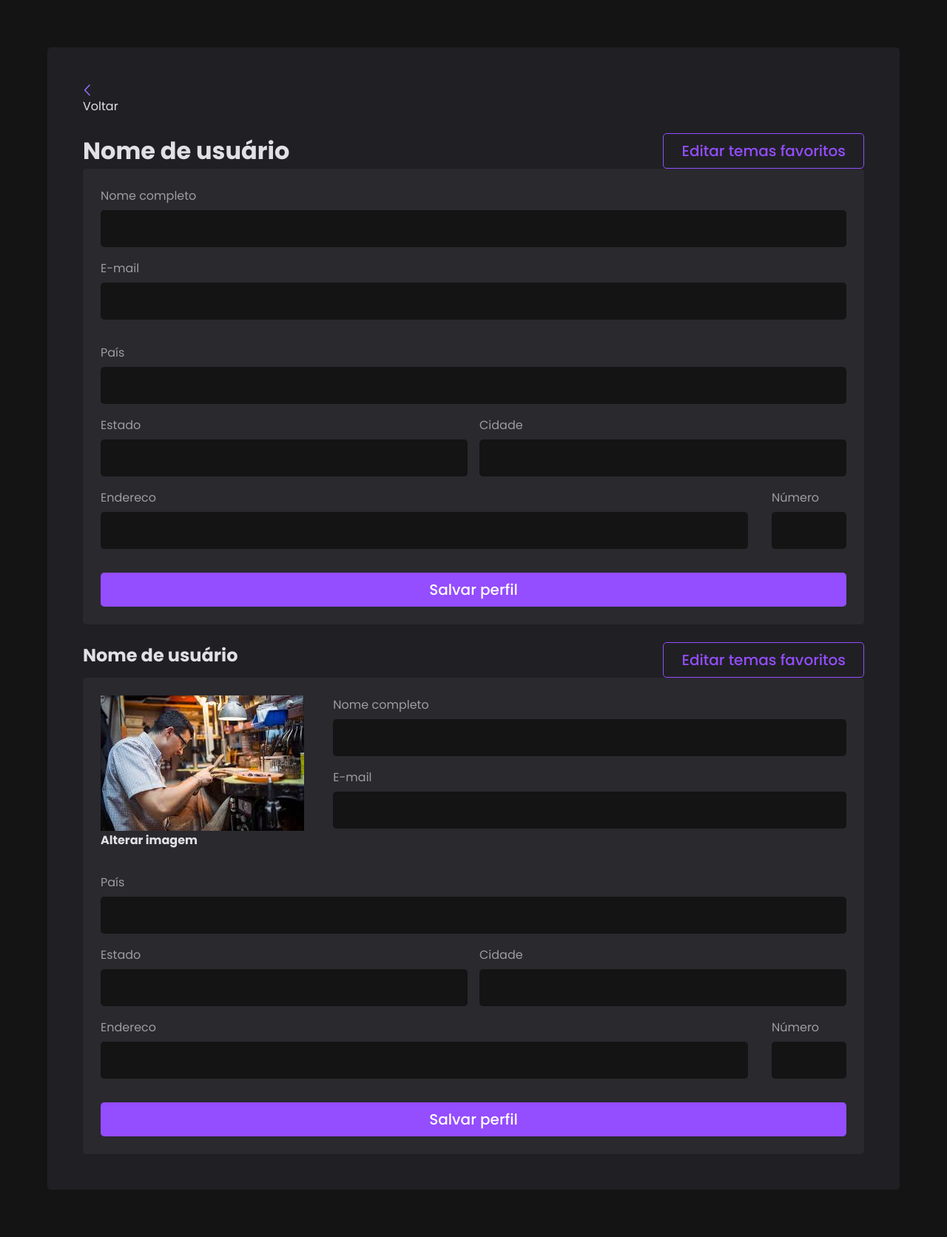
After one commit to BauerKayke/DIY_Space, a PHP site: page /Pages/EditarPerfil.php in a window 1280 px wide. The commit adds this page. Shown: the whole page at 74% size. Run offline with PHP 8.4, Linux system fonts and the light colour scheme; some libraries are stand-ins or nearby versions.

Commit message:
Adiciona página de editar perfil

```diff
--- /dev/null
+++ b/Pages/EditarPerfil.php
@@ -0,0 +1,154 @@
+</html>
+<!DOCTYPE html>
+<html lang="pt-BR">
+
+<head>
+  <meta charset="UTF-8">
+  <meta name="viewport" content="width=device-width, initial-scale=1.0">
+  <script src="http://ajax.googleapis.com/ajax/libs/jquery/2.0.0/jquery.min.js"></script>
+  <link rel="stylesheet" href="../Style/global.css">
+  <link rel="stylesheet" href="../Style/perfil.css">
+  <link rel="stylesheet" href="../Style/EditarPerfil.css">
+
+  <link href="https://fonts.googleapis.com/css2?family=Montserrat:ital,wght@0,100..900;1,100..900&family=Poppins:ital,wght@0,100;0,200;0,300;0,400;0,500;0,600;0,700;0,800;0,900;1,100;1,200;1,300;1,400;1,500;1,600;1,700;1,800;1,900&family=Roboto:ital,wght@0,100;0,300;0,400;0,500;0,700;0,900;1,100;1,300;1,400;1,500;1,700;1,900&display=swap" rel="stylesheet">
+
+  <title>DIY SPACE</title>
+</head>
+
+<body>
+  <main class="main">
+    <section class="box-container edit-profile-info-container">
+
+    <div class="edit-profile-form-container">
+      <header class="edit-profile-header-container">
+        <a>
+          <svg width="18" height="19" viewBox="0 0 18 19" fill="none" xmlns="http://www.w3.org/2000/svg">
+            <path d="M9.54551 3.59844C9.61317 3.52684 9.66607 3.44261 9.70118 3.35057C9.73629 3.25852 9.75293 3.16046 9.75014 3.06198C9.74736 2.9635 9.7252 2.86654 9.68494 2.77663C9.64468 2.68671 9.58711 2.60561 9.51551 2.53794C9.4439 2.47028 9.35967 2.41738 9.26763 2.38227C9.17558 2.34716 9.07752 2.33052 8.97904 2.33331C8.88057 2.33609 8.7836 2.35825 8.69369 2.39851C8.60377 2.43877 8.52267 2.49634 8.45501 2.56794L2.08001 9.31794C1.94835 9.4572 1.875 9.64156 1.875 9.83319C1.875 10.0248 1.94835 10.2092 2.08001 10.3484L8.45501 17.0992C8.52222 17.1724 8.60331 17.2315 8.69355 17.273C8.7838 17.3146 8.88141 17.3378 8.9807 17.3413C9.08 17.3449 9.179 17.3286 9.27197 17.2936C9.36494 17.2585 9.45001 17.2053 9.52225 17.1371C9.5945 17.0689 9.65246 16.987 9.69279 16.8962C9.73311 16.8054 9.75499 16.7075 9.75715 16.6081C9.75932 16.5088 9.74172 16.41 9.70539 16.3176C9.66905 16.2251 9.61471 16.1407 9.54551 16.0694L3.65651 9.83319L9.54551 3.59844Z" fill="#9C6EFF"/>
+          </svg>
+          <p>Voltar</p>
+        </a>
+
+        <div class="edit-profile-header-content">
+          <h1 class="title-h1">Nome de usuário</h1>
+
+          <a class="secondary-button" href="">Editar temas favoritos</a>
+        </div>
+      </header>
+
+      <form action="" class="form-container">
+        <div class="form-content">
+          <div class="inputs-multi-group">
+            <!-- <div>
+              <img class="profile-image-container" alt="" src="../assets/exDiy.jpeg">
+              <strong>Alterar imagem</strong>
+            </div> -->
+
+            <div class="inputs-column-group">
+              <div class="input-group">
+                <label for="nome">Nome completo</label>
+                <input class="input-dark" type="nome">
+              </div>
+              <div class="input-group">
+                <label for="email">E-mail</label>
+                <input class="input-dark" type="email">
+              </div>
+            </div>
+          </div>
+
+          <div class="inputs-column-group">
+            <div class="input-group">
+              <label for="pais">País</label>
+              <input class="input-dark" type="text" name="pais">
+            </div>
+            <div class="inputs-line-group">
+              <div class="input-group">
+                <label for="estado">Estado</label>
+                <input class="input-dark" type="text" name="estado">
+              </div>
+              <div class="input-group">
+                <label for="cidade">Cidade</label>
+                <input class="input-dark" name="cidade">
+              </div>
+            </div>
+            <div class="inputs-grid-group">
+              <div class="input-group">
+                <label for="endereco">Endereco</label>
+                <input class="input-dark" type="text"name="endereco">
+              </div>
+              <div class="input-group">
+                <label for="numero">Número</label>
+                <input class="input-dark" type="text" name="numero">
+              </div>
+            </div>
+
+          </div>
+          <button class="primary-button" type="submit"> Salvar perfil</button>
+        </div>
+      </form>
+    </div>
+
+    <div>
+      <header class="edit-profile-header-container">
+        <div class="edit-profile-header-content">
+          <h2 class="title-h2">Nome de usuário</h2>
+
+          <a class="secondary-button" href="">Editar temas favoritos</a>
+        </div>
+      </header>
+
+      <form action="" class="form-container">
+        <div class="form-content">
+          <div class="inputs-multi-group">
+            <div>
+              <img class="profile-image-container" alt="" src="../assets/exDiy.jpeg">
+              <strong>Alterar imagem</strong>
+            </div>
+
+            <div class="inputs-column-group">
+              <div class="input-group">
+                <label for="nome">Nome completo</label>
+                <input class="input-dark" type="nome">
+              </div>
+              <div class="input-group">
+                <label for="email">E-mail</label>
+                <input class="input-dark" type="email">
+              </div>
+            </div>
+          </div>
+
+          <div class="inputs-column-group">
+            <div class="input-group">
+              <label for="pais">País</label>
+              <input class="input-dark" type="text" name="pais">
+            </div>
+            <div class="inputs-line-group">
+              <div class="input-group">
+                <label for="estado">Estado</label>
+                <input class="input-dark" type="text" name="estado">
+              </div>
+              <div class="input-group">
+                <label for="cidade">Cidade</label>
+                <input class="input-dark" name="cidade">
+              </div>
+            </div>
+            <div class="inputs-grid-group">
+              <div class="input-group">
+                <label for="endereco">Endereco</label>
+                <input class="input-dark" type="text"name="endereco">
+              </div>
+              <div class="input-group">
+                <label for="numero">Número</label>
+                <input class="input-dark" type="text" name="numero">
+              </div>
+            </div>
+
+          </div>
+          <button class="primary-button" type="submit"> Salvar perfil</button>
+        </div>
+      </form>
+    </div>
+
+    </section>
+</body>
+
+</html>
--- a/Pages/Perfil.php
+++ b/Pages/Perfil.php
@@ -41,15 +41,15 @@
     </svg>
 
   </nav> -->
-  <main class="profile-container">
-    <section class="profile-info-container">
+  <main class="profile-container main">
+    <section class="box-container profile-info-container">
       <img class="profile-image-container" alt="" src="../assets/exDiy.jpeg">
       <div class="profile-info-content">
         <header class="profile-header">
           <h2 class="title-h2">Nome de usuário</h2>
 
           <div class="profile-actions-buttons">
-            <a class="primary-button" href="">Editar perfil</a>
+            <a class="primary-button" href="EditarPerfil.php">Editar perfil</a>
             <a href="icon-button">
               <svg width="24" height="25" viewBox="0 0 24 25" fill="none" xmlns="http://www.w3.org/2000/svg">
                 <path d="M9.2502 22.3333L8.8502 19.1333C8.63353 19.0499 8.42953 18.9499 8.2382 18.8333C8.04686 18.7166 7.8592 18.5916 7.6752 18.4583L4.7002 19.7083L1.9502 14.9583L4.5252 13.0083C4.50853 12.8916 4.5002 12.7793 4.5002 12.6713V11.9963C4.5002 11.8876 4.50853 11.7749 4.5252 11.6583L1.9502 9.70825L4.7002 4.95825L7.6752 6.20825C7.85853 6.07492 8.0502 5.94992 8.2502 5.83325C8.4502 5.71659 8.6502 5.61659 8.8502 5.53325L9.2502 2.33325H14.7502L15.1502 5.53325C15.3669 5.61659 15.5712 5.71659 15.7632 5.83325C15.9552 5.94992 16.1425 6.07492 16.3252 6.20825L19.3002 4.95825L22.0502 9.70825L19.4752 11.6583C19.4919 11.7749 19.5002 11.8876 19.5002 11.9963V12.6703C19.5002 12.7789 19.4835 12.8916 19.4502 13.0083L22.0252 14.9583L19.2752 19.7083L16.3252 18.4583C16.1419 18.5916 15.9502 18.7166 15.7502 18.8333C15.5502 18.9499 15.3502 19.0499 15.1502 19.1333L14.7502 22.3333H9.2502ZM12.0502 15.8333C13.0169 15.8333 13.8419 15.4916 14.5252 14.8083C15.2085 14.1249 15.5502 13.2999 15.5502 12.3333C15.5502 11.3666 15.2085 10.5416 14.5252 9.85825C13.8419 9.17492 13.0169 8.83325 12.0502 8.83325C11.0669 8.83325 10.2375 9.17492 9.5622 9.85825C8.88686 10.5416 8.54953 11.3666 8.5502 12.3333C8.55086 13.2999 8.88853 14.1249 9.5632 14.8083C10.2379 15.4916 11.0669 15.8333 12.0502 15.8333Z" fill="white" />
--- /dev/null
+++ b/Style/editarPerfil.css
@@ -0,0 +1,58 @@
+.edit-profile-info-container {
+  display: grid;
+  gap: 1.5rem;
+}
+
+.edit-profile-header-container {
+  display: grid;
+  gap: 1.5rem;
+
+  & .edit-profile-header-content {
+    display: flex;
+    justify-content: space-between;
+  }
+}
+
+.form-container {
+  & input {
+    width: 100%;
+  }
+
+  & .form-content {
+    display: grid;
+    gap: 2rem;
+    border-radius: 5px;
+    padding: 1.5rem;
+    background: var(--gray700);
+
+    & .input-group {
+      display: grid;
+      gap: 0.25rem;
+      width: 100%;
+    }
+
+    & .inputs-multi-group {
+      display: flex;
+      gap: 2rem;
+    }
+
+    & .inputs-line-group {
+      display: flex;
+      gap: 1rem;
+    }
+
+    & .inputs-grid-group {
+      display: grid;
+      grid-template-columns: 1fr 101px;
+      gap: 2rem;
+    }
+
+
+    & .inputs-column-group {
+      display: flex;
+      width: 100%;
+      flex-direction: column;
+      gap: 1rem;
+    }
+  }
+}
--- a/Style/global.css
+++ b/Style/global.css
@@ -27,6 +27,9 @@ body {
 }
 
 .primary-button {
+  font-family: "Poppins";
+  border: 0;
+
   padding: 0.5rem 2rem;
   background: var(--purple500);
   border-radius: 5px;
@@ -36,3 +39,54 @@ body {
 
   text-decoration: none;
 }
+
+.secondary-button {
+  padding: 0.5rem 1.5rem;
+  color: var(--purple500);
+  border: 1px solid var(--purple500);
+  background: none;
+  border-radius: 5px;
+  font-size: 1.25rem;
+  font-weight: 500;
+
+  text-decoration: none;
+}
+
+.box-container {
+  border-radius: 5px;
+  padding: 3rem;
+
+  background-color: var(--gray800);
+}
+
+.main {
+  display: grid;
+  flex-direction: column;
+  gap: 1.5rem;
+  width: 100%;
+
+  padding: 4rem;
+}
+
+.input-dark {
+  height: 50px;
+  padding: 13px 16px;
+  border: 0;
+  border-radius: 5px;
+  margin-top: 3px;
+  box-shadow: none;
+  color: var(--gray200);
+  background-color: var(--gray900);
+}
+
+label {
+  color: var(--gray200);
+}
+
+.title-h1 {
+  font-size: 2rem;
+}
+.title-h2 {
+  font-size: 1.5rem;
+
+}
--- a/Style/perfil.css
+++ b/Style/perfil.css
@@ -12,23 +12,9 @@
 }
 
 .profile-container {
-  display: grid;
-  margin-left: 120px;
-  flex-direction: column;
-  gap: 1.5rem;
-
-  justify-content: center;
-  align-items: center;
-  padding: 4rem;
-
-
   & .profile-info-container {
     display: flex;
     gap: 4rem;
-    border-radius: 5px;
-    padding: 3rem;
-
-    background-color: var(--gray800);
 
     & .profile-image-container {
       clip-path: circle();
```
